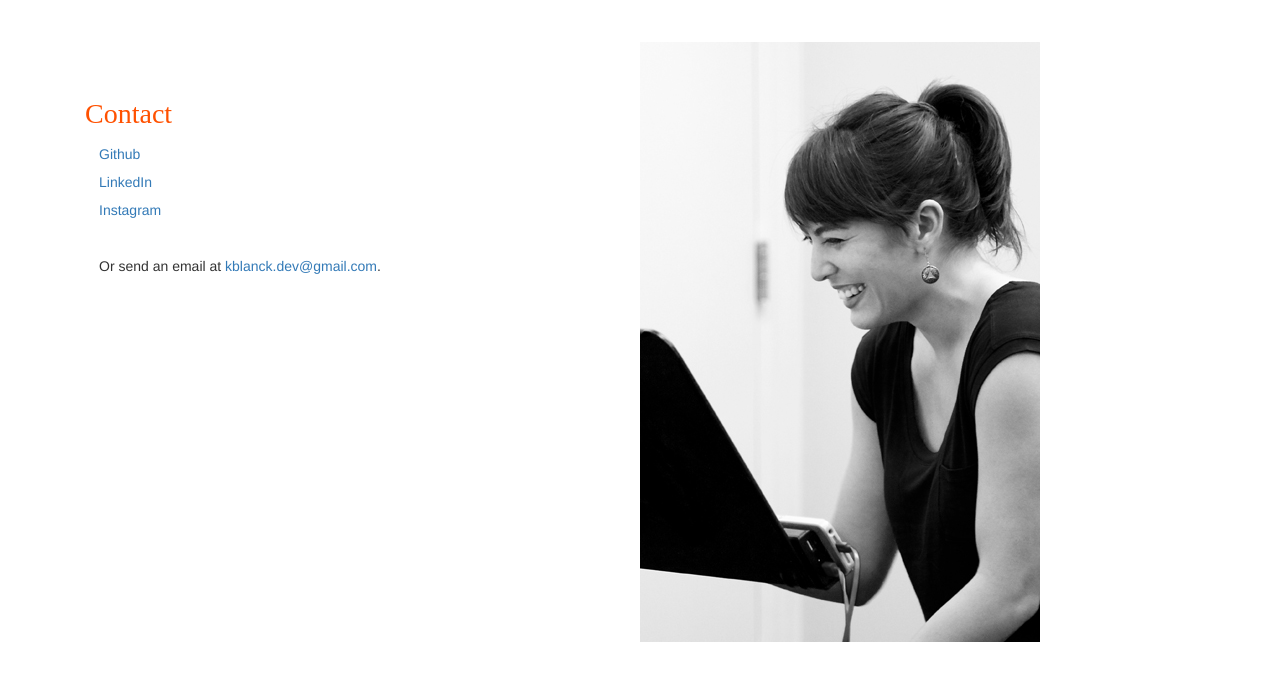
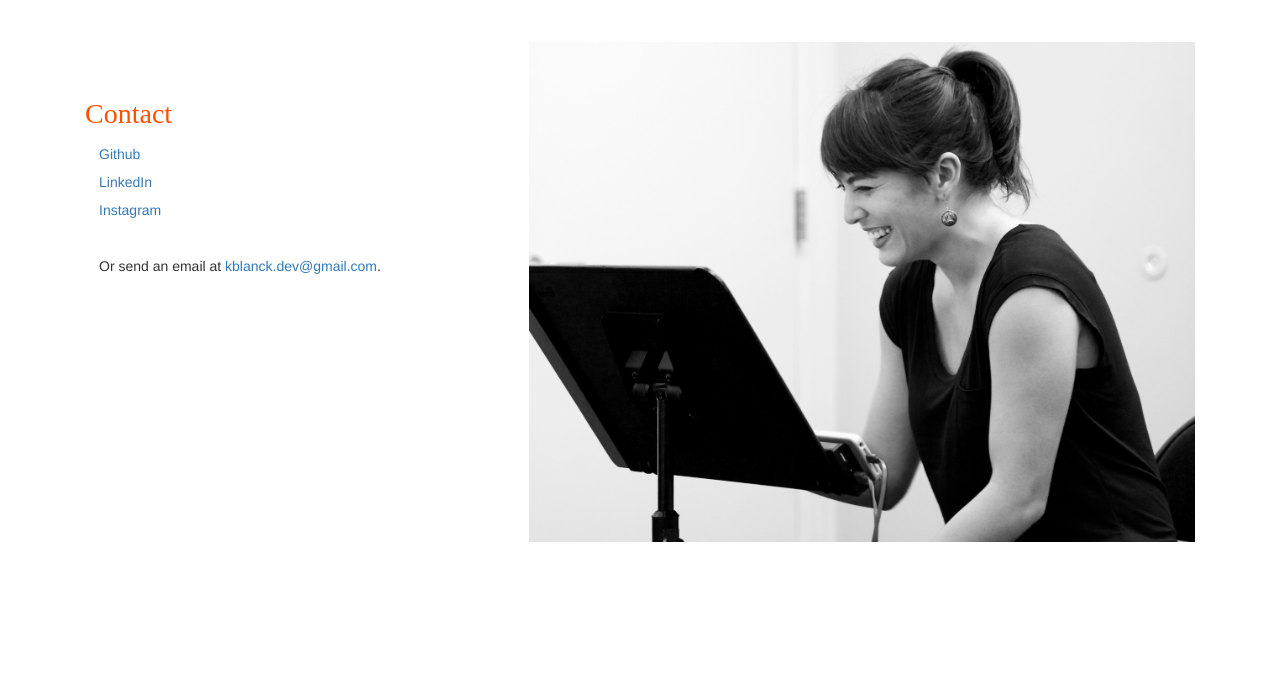
Before and after one commit to kblanck/portfolio, a plain HTML site: page contact/index.html in a window 1280 px wide. Shown: the part 109-790 px from the top of the page. Drawn offline with nearby package versions, Linux system fonts and the light colour scheme; files whose address does not match are found by name; a web font is replaced by a local one.

Commit message:
added contact page pic

```diff
--- a/contact/index.html
+++ b/contact/index.html
@@ -59,7 +59,7 @@
       </div>
 
       <div id="contact-hold-kim-pic">
-        <img src="../imgs/learning-web-3.jpg" class="img-fluid" id="welcome-kim" />
+        <img src="../imgs/Kim-learning-music.jpg" class="img-fluid" id="welcome-kim" />
       </div
 
     </div>
--- a/styles.css
+++ b/styles.css
@@ -99,6 +99,6 @@ li {
 
 #contact-hold-kim-pic {
     margin-top: -15em;
-    margin-left: 50%;
+    margin-left: 40%;
     margin-bottom: 2em;
 }
```
Also changed, not shown: imgs/Kim-learning-music.jpg (added).
